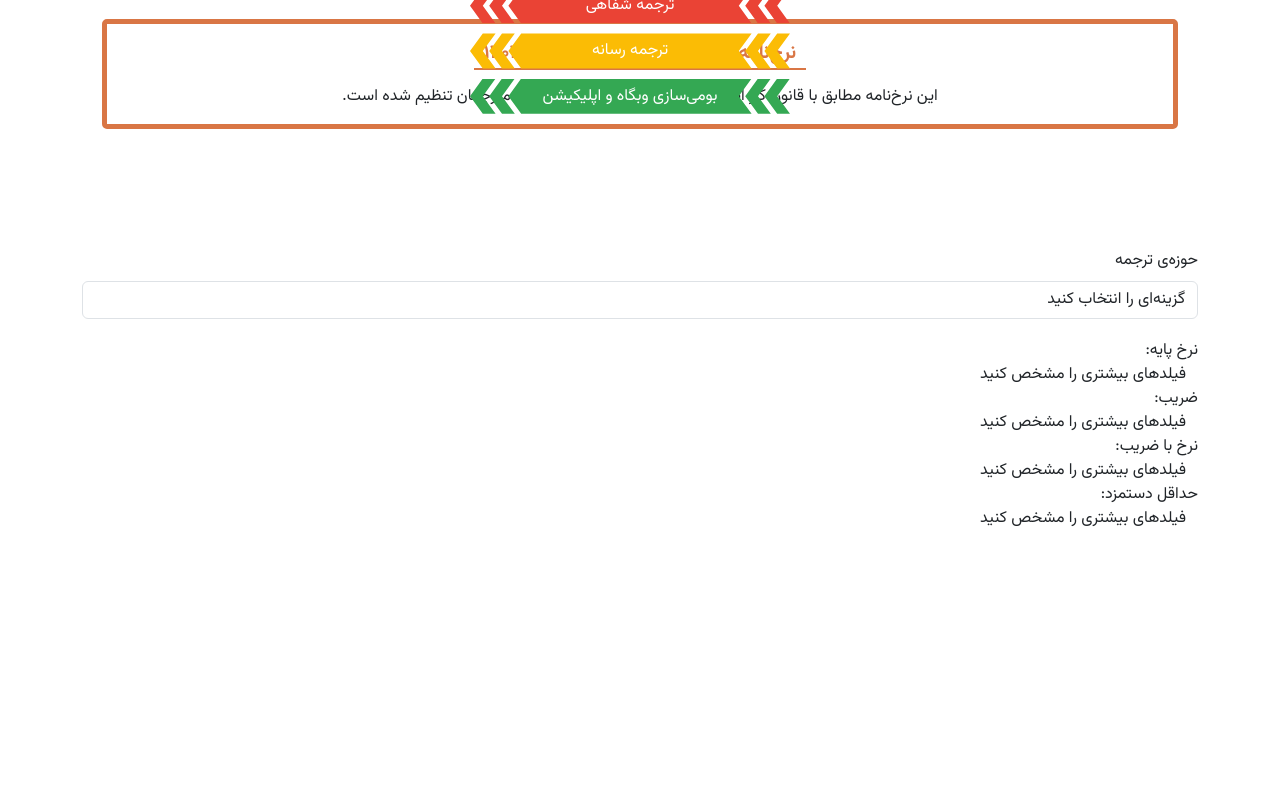
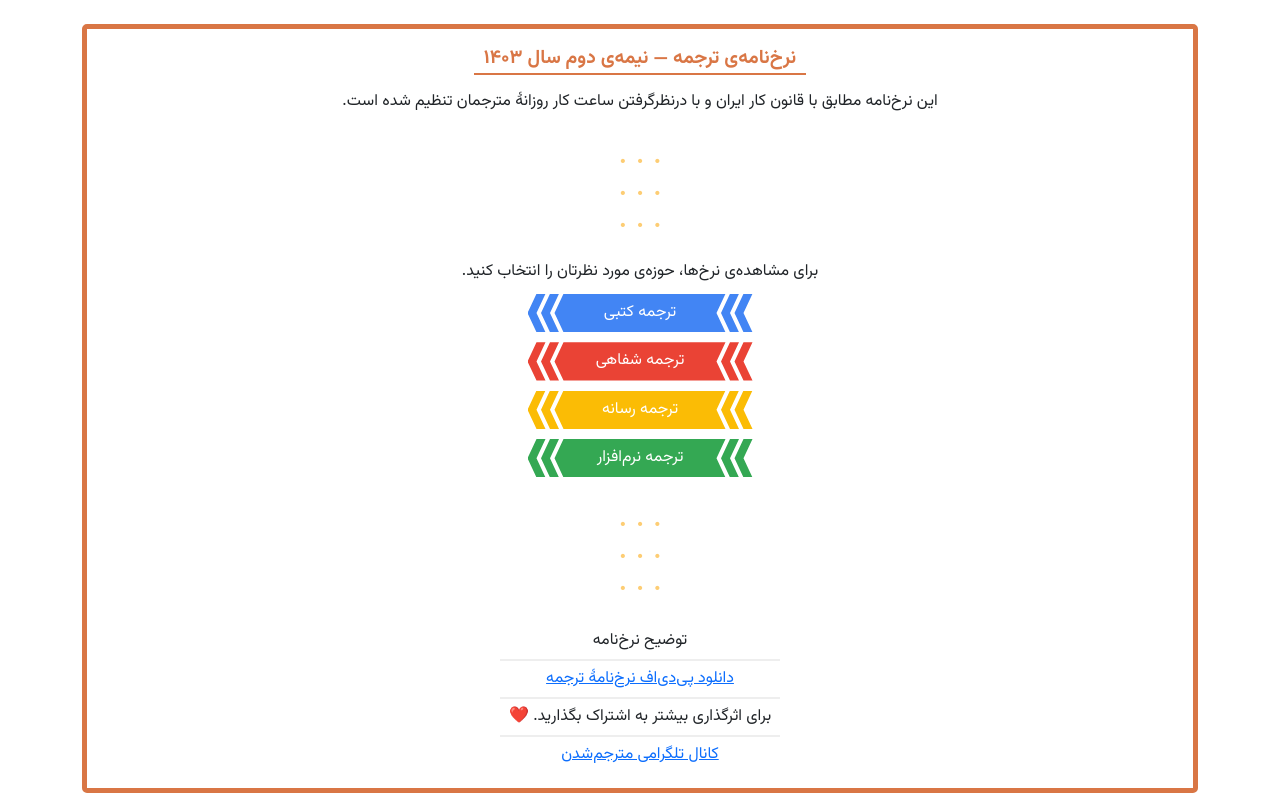
Before and after one commit to hero-m/translation-calculator-miniapp, a plain HTML site: page index.html in a window 1280 px wide. Shown: the top 800 px of the page. Drawn offline with nearby package versions, Linux system fonts and the light colour scheme.

Commit message:
update styles. add rates pdf.

```diff
--- a/index.html
+++ b/index.html
@@ -19,19 +19,38 @@
       font-family: "Vazirmatn", sans-serif;
     }
 
+    .divider-line {
+      color: rgb(253, 205, 116);
+      font-size: 2em;
+      line-height: 1em;
+    }
+
+    .divider {
+      margin: 25px 0;
+    }
+
     .card-box {
-      height: var(--tg-viewport-stable-height);
-      padding: 20px;
-      position: relative;
-      margin-top: -25px;
+      min-height: var(--tg-viewport-stable-height);
+      text-align: center;
     }
 
     .card-item {
       padding: 15px 10px;
       border: 5px solid #d97645;
-      border-radius: 5px;
-      height: 100%;
-      position: relative;
+      border-radius: 5px;/*
+      height: 100%; */
+    }
+
+    .card-footer div {
+      padding: 6px 0;
+      border-bottom: 2px solid #eee;
+      width: 280px;
+      max-width: 100%;
+      margin: 0 auto;
+    }
+
+    .card-footer div:last-child {
+      border-bottom: none;
     }
 
     #intro-box {
@@ -59,18 +78,17 @@
 
     .action-box {
       width: 100%;
-      position: absolute;
-      bottom: 0;
     }
 
     .action-btn {
       -webkit-clip-path: url(#action-button-clip-path2);
       clip-path: url(#action-button-clip-path2);
-      width: 320px;
+      width: 100%;
+      max-width: 225px;
       margin: 10px auto;
       text-align: center;
       color: white;
-      line-height: 2.2em;
+      line-height: 2.4em;
       cursor: pointer;
     }
 
@@ -116,11 +134,34 @@
           <div id="Intro-desc">این نرخ‌نامه مطابق با قانون کار ایران و با درنظرگرفتن ساعت کار روزانهٔ مترجمان تنظیم شده است.</div>
         </div>
 
+        <div class="divider">
+          <div class="divider-line">. . .</div>
+          <div class="divider-line">. . .</div>
+          <div class="divider-line">. . .</div>
+        </div>
+
         <div class="action-box">
+          <div class="actions-description">برای مشاهده‌ی نرخ‌ها، حوزه‌ی مورد نظرتان را انتخاب کنید.</div>
           <div class="action-btn action-btn-1">ترجمه کتبی</div>
           <div class="action-btn action-btn-2">ترجمه شفاهی</div>
           <div class="action-btn action-btn-3">ترجمه رسانه</div>
-          <div class="action-btn action-btn-4">بومی‌سازی وبگاه و اپلیکیشن</div>
+          <div class="action-btn action-btn-4">ترجمه نرم‌افزار</div>
+        </div>
+
+        <div class="divider">
+          <div class="divider-line">. . .</div>
+          <div class="divider-line">. . .</div>
+          <div class="divider-line">. . .</div>
+        </div>
+
+        <div class="card-footer">
+          <div>توضیح نرخ‌نامه</div>
+
+          <div><a href="/assets/نرخ_نامه_ترجمه_نیم_سال_دوم_۱۴۰۳_مترجم_شدن.pdf">دانلود پی‌دی‌اف نرخ‌نامهٔ ترجمه</a></div>
+
+          <div>برای اثرگذاری بیشتر به اشتراک بگذارید. ❤️</div>
+
+          <div><a href="https://t.me/motarjemshodan">کانال تلگرامی مترجم‌شدن</a></div>
         </div>
       </div>
     </div>
@@ -132,7 +173,7 @@
           <option value="text">ترجمه‌ی کتبی</option>
           <option value="interpret">ترجمه‌ی شفاهی</option>
           <option value="media">ترجمه‌ی رسانه</option>
-          <option value="apps">بومی‌سازی وبگاه و اپلیکیشن</option>
+          <option value="apps">بومی‌سازی</option>
         </select>
       </div>
       <div id="rtc-text-parameters" class="rtc-parameter-group" style="display: none">
```
Also changed, not shown: 1 other file.
